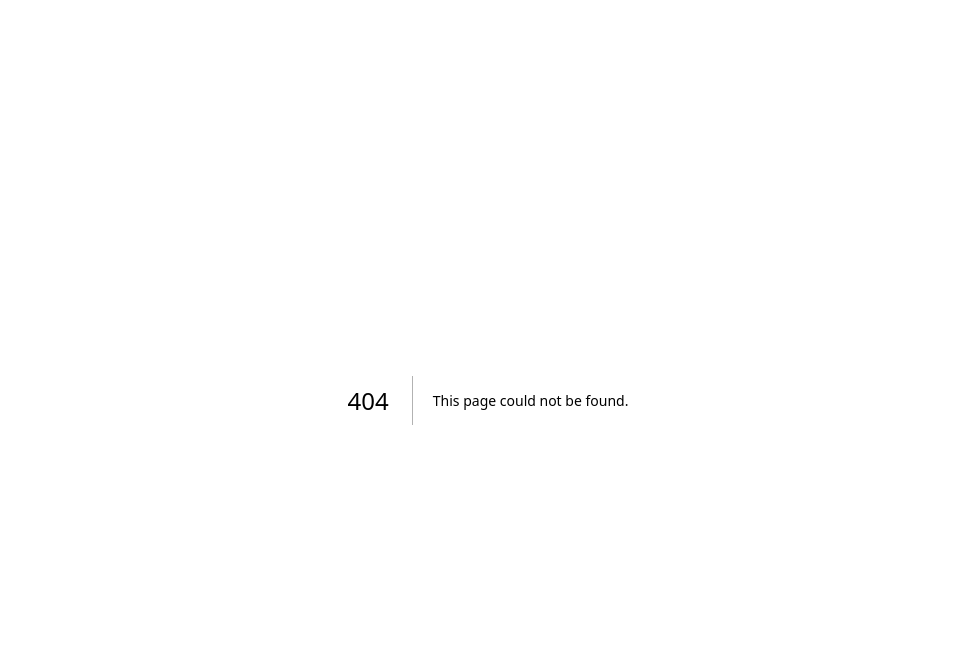
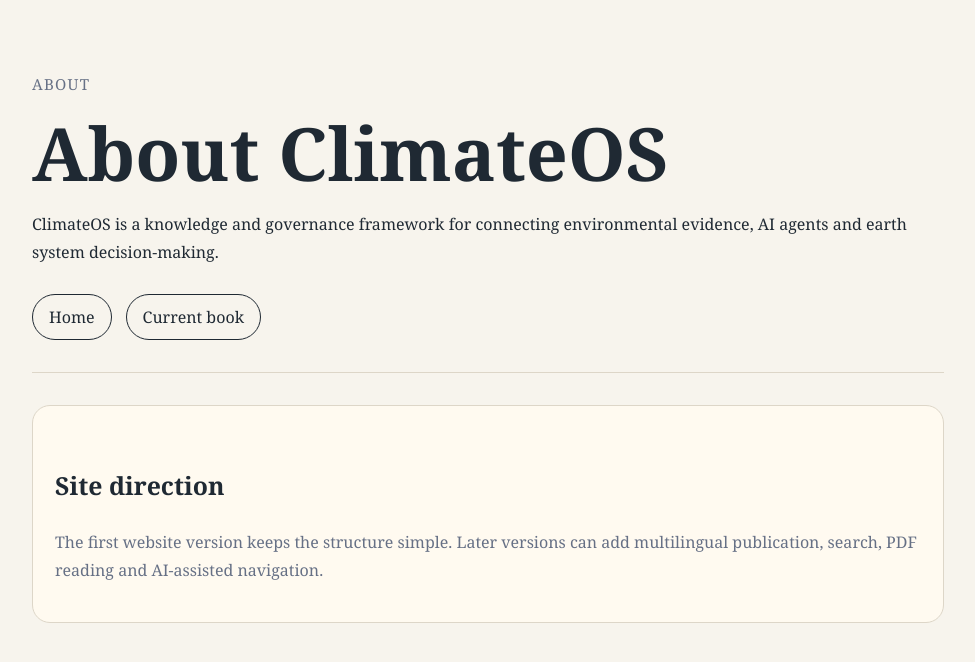
Before and after one commit to simon947161/climateos-book, a Next.js app: page /about-climateos in a window 1280 px wide. Before the commit this address had no page. Shown: the top 662 px of the page, without its empty margins (152-1127 px from the left). Built offline with nearby package versions, Linux system fonts and the light colour scheme.

Commit message:
Add About ClimateOS page

```diff
--- /dev/null
+++ b/app/about-climateos/page.tsx
@@ -0,0 +1,23 @@
+export default function AboutClimateOSPage() {
+  return (
+    <main className="page">
+      <section className="hero">
+        <p className="kicker">About</p>
+        <h1>About ClimateOS</h1>
+        <p>
+          ClimateOS is a knowledge and governance framework for connecting environmental evidence, AI agents and earth system decision-making.
+        </p>
+        <div className="nav">
+          <a className="button" href="/">Home</a>
+          <a className="button" href="/books/torch-and-horizon">Current book</a>
+        </div>
+      </section>
+      <section className="card">
+        <h2>Site direction</h2>
+        <p className="muted">
+          The first website version keeps the structure simple. Later versions can add multilingual publication, search, PDF reading and AI-assisted navigation.
+        </p>
+      </section>
+    </main>
+  );
+}
```
